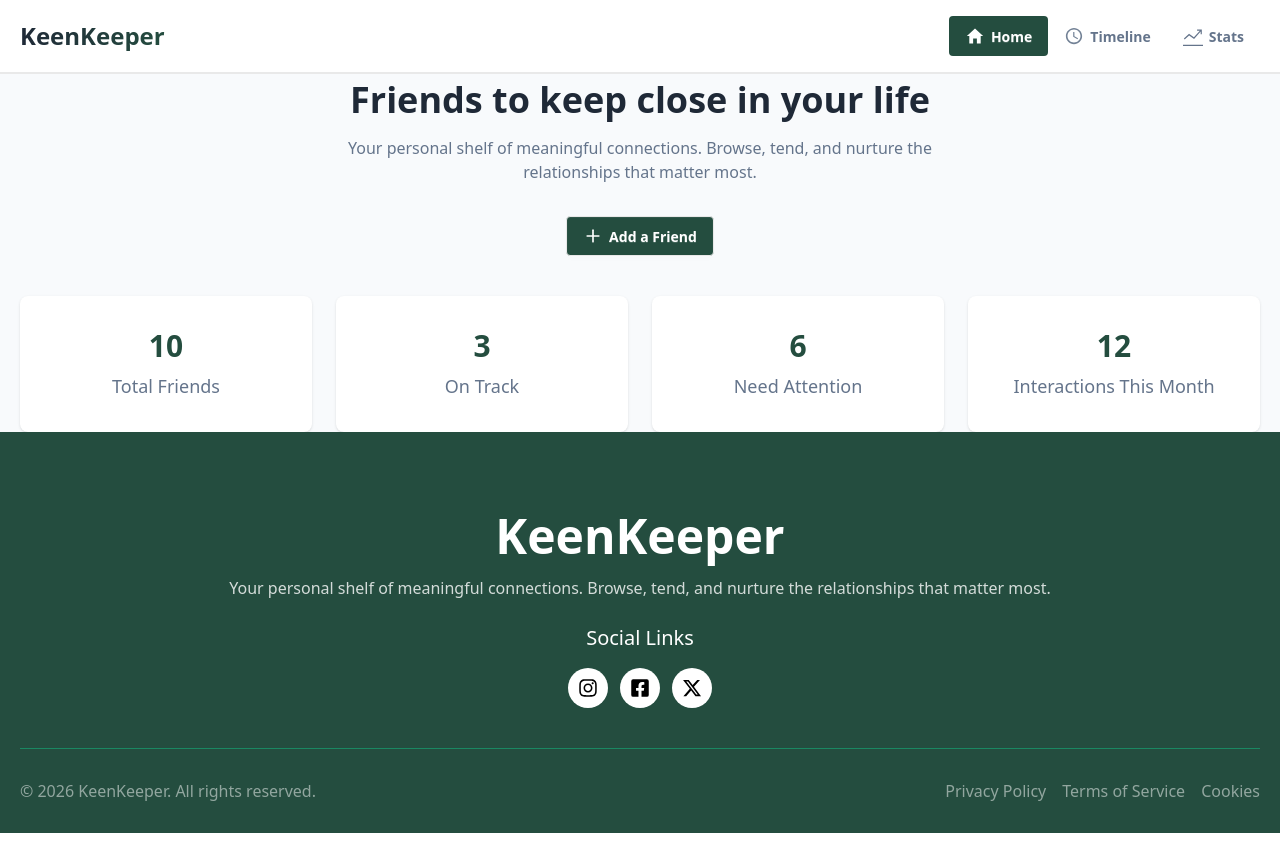
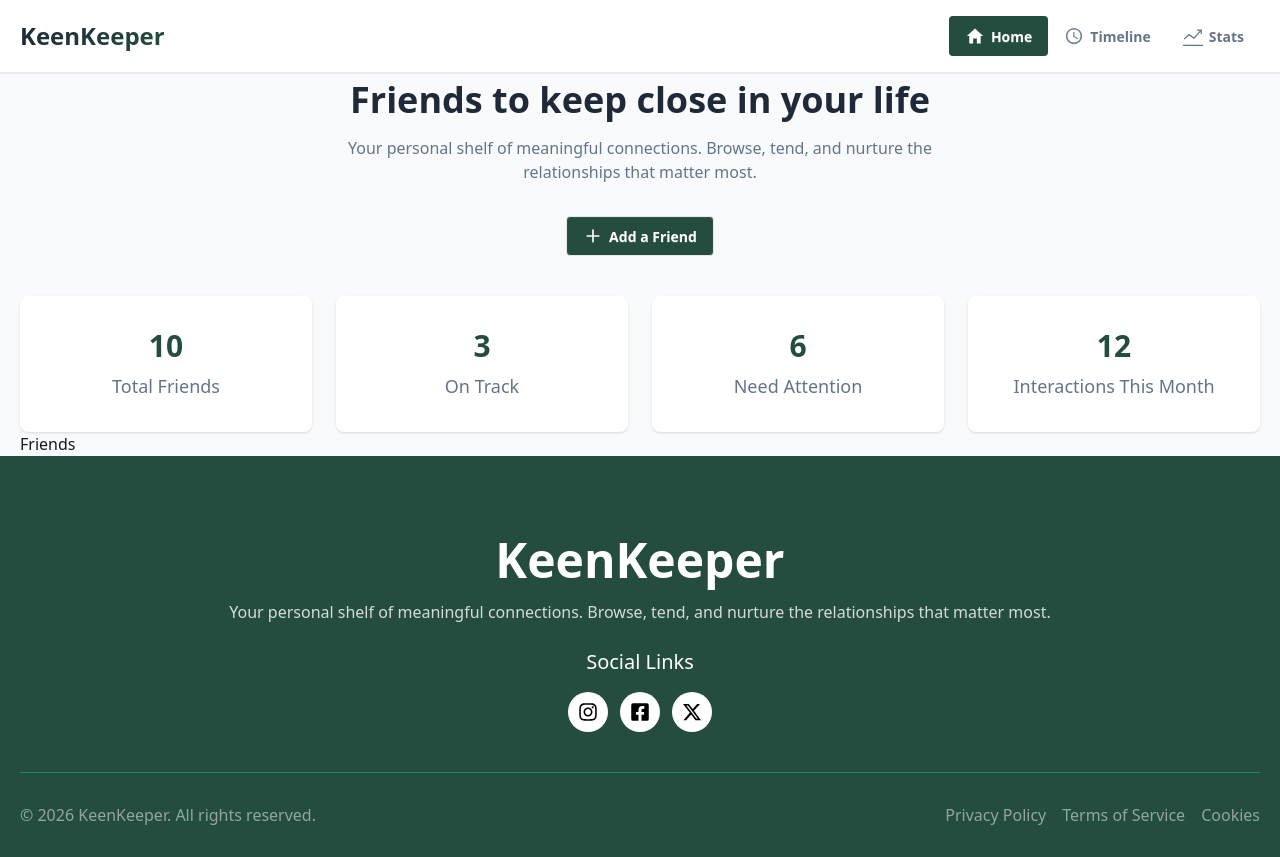
Before and after one commit to nayon-kumar/keen-keeper, a Next.js app: page / in a window 1280 px wide. Before the commit the page ends 833 px from the top, so only its background shows below. Built offline with nearby package versions, Linux system fonts and the light colour scheme.

Commit message:
Friends section design started

```diff
--- a/src/app/page.jsx
+++ b/src/app/page.jsx
@@ -1,6 +1,6 @@
 import Banner from "@/components/Home/Banner";
+import Friends from "@/components/Home/Friends";
 import Status from "@/components/Home/Status";
-import Image from "next/image";
 
 export default function Home() {
   return (
@@ -8,6 +8,7 @@ export default function Home() {
       <main className="bg-[#F8FAFC]">
         <Banner />
         <Status />
+        <Friends />
       </main>
     </div>
   );
--- /dev/null
+++ b/src/components/Home/Friends.jsx
@@ -0,0 +1,12 @@
+import React from "react";
+import MyContainer from "../Shared/MyContainer";
+
+const Friends = () => {
+  return (
+    <MyContainer>
+      <p>Friends</p>
+    </MyContainer>
+  );
+};
+
+export default Friends;
```
